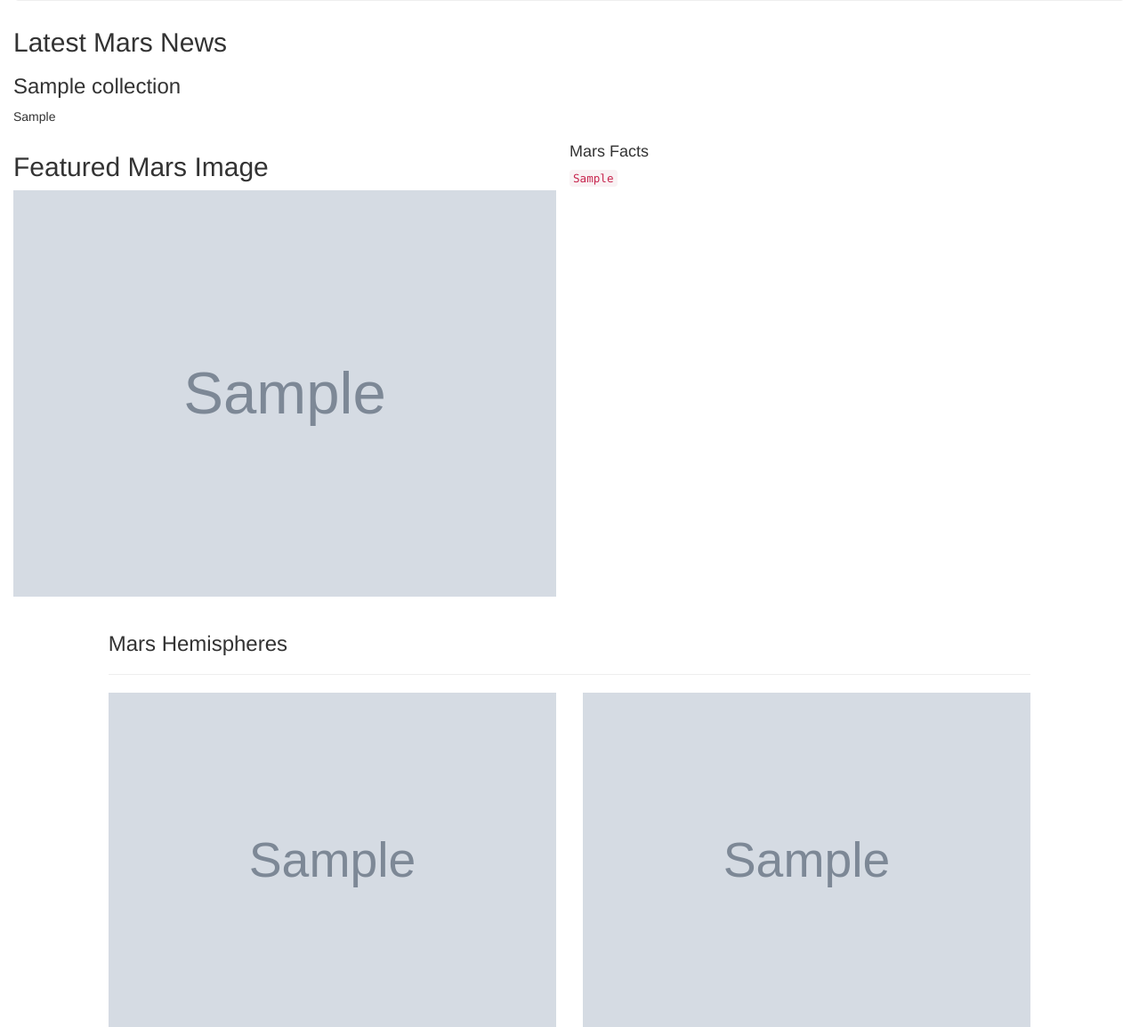
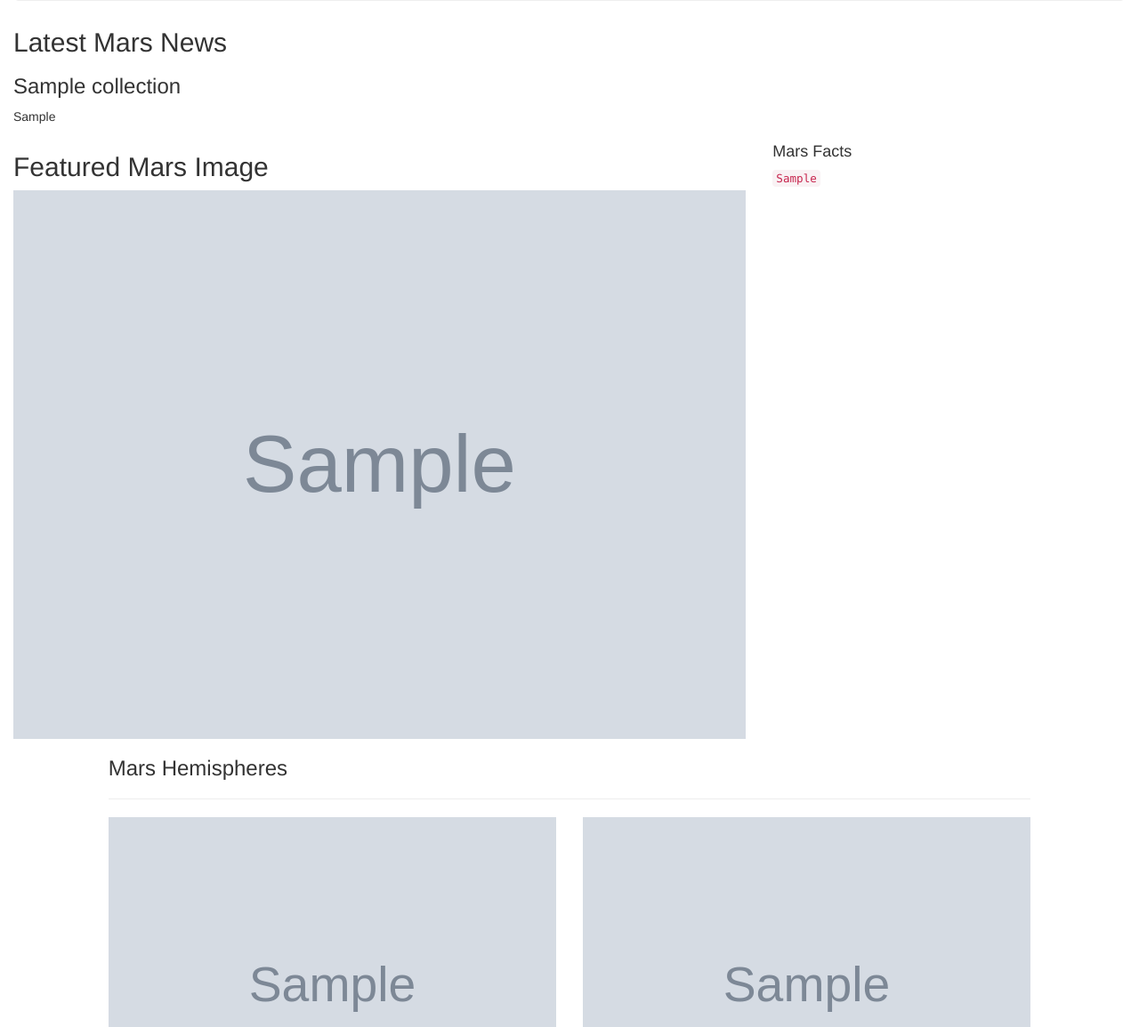
Before and after one commit to EdOber-DA/web-scraping-challenge, a Flask app: page / in a window 1280 px wide. Shown: the part 255-1410 px from the top of the page at 89% size. Run offline with Flask 2, Linux system fonts and the light colour scheme; grey boxes marked "Sample" are stand-in pictures; a database or web service that is not in the repository returns one stand-in record (values such as "Sample title"); some libraries are stand-ins or nearby versions.

Commit message:
fixed the spacing and layout, just some minor tweaks on the spacing at the top of the table

```diff
--- a/Code/templates/index.html
+++ b/Code/templates/index.html
@@ -22,26 +22,29 @@
 
   <div class="container-fluid content">
     <div class="row">
-      <div class="col-lg-6 col-md-12">
+      <!--div class="col-lg-1 col-md-0"> </div -->
+
+      <div class="col-lg-8 col-md-12">
         <div class="card">
           <h2>Featured Mars Image</h2>
           <img src="{{ mars.featured_image_url }}" class="img-fluid" width="100%"  alt="JPL Featured Mars Space Image">
         </div>
-    </div>
+      </div>
 
-
+       <div class= "col-lg-4 col-md-12">
         <div class="card">
           <h4> Mars Facts</h4>
           <table class="table">
             <code>
-              {{mars.mars_table_html_string}}
+              {{mars.mars_table_html_string | safe}}
             </code>
           </table>
 
         </div>
-
+      </div>
       </div>
      </div>
+
 
     <div class="container-fluid content">
       <div class="row">
```
